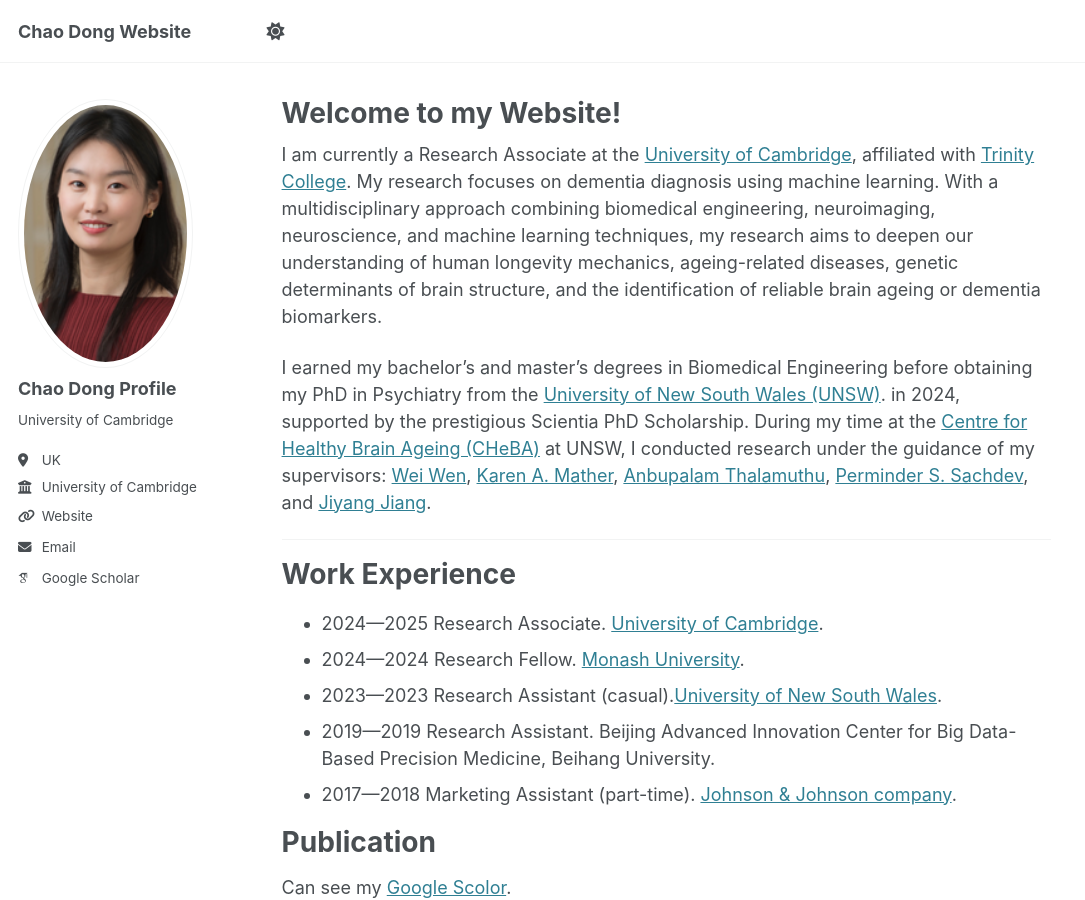
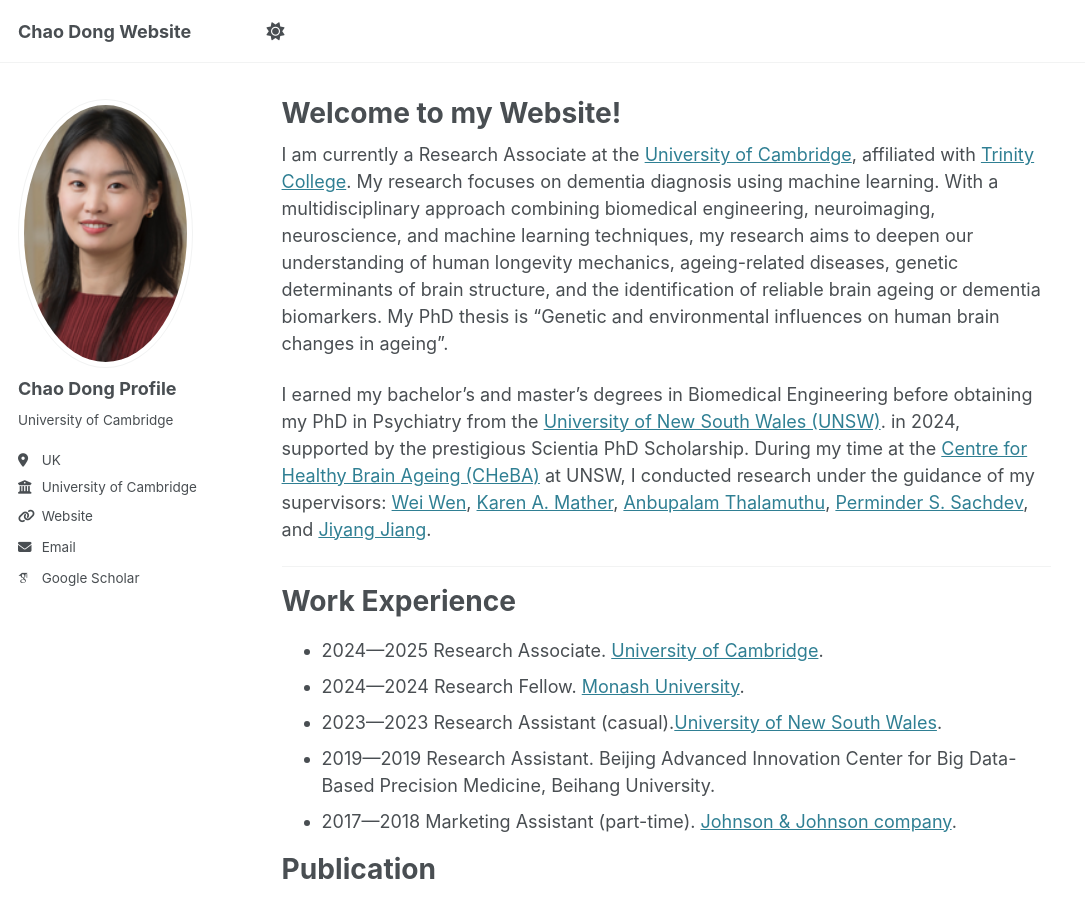
Before and after one commit to ChaoDong12/chaodong.github.io, a Jekyll site: the page built from _pages/about.md, in a window 1280 px wide and 900 px high. Shown: the whole window, without its empty margins (0-1085 px from the left). Built offline with Jekyll 4.4.1, drawn with Linux system fonts in a browser that asks for light colours; some web fonts are replaced; some of the changed text lies outside the part shown.

Commit message:
Update about.md

```diff
--- a/_pages/about.md
+++ b/_pages/about.md
@@ -7,7 +7,7 @@ redirect_from:
   - /about.html
 ---
 
-I am currently a Research Associate at the [University of Cambridge](https://www.psychol.cam.ac.uk/), affiliated with [Trinity College](https://www.trin.cam.ac.uk/). My research focuses on dementia diagnosis using machine learning. With a multidisciplinary approach combining biomedical engineering, neuroimaging, neuroscience, and machine learning techniques, my research aims to deepen our understanding of human longevity mechanics, ageing-related diseases, genetic determinants of brain structure, and the identification of reliable brain ageing or dementia biomarkers.
+I am currently a Research Associate at the [University of Cambridge](https://www.psychol.cam.ac.uk/), affiliated with [Trinity College](https://www.trin.cam.ac.uk/). My research focuses on dementia diagnosis using machine learning. With a multidisciplinary approach combining biomedical engineering, neuroimaging, neuroscience, and machine learning techniques, my research aims to deepen our understanding of human longevity mechanics, ageing-related diseases, genetic determinants of brain structure, and the identification of reliable brain ageing or dementia biomarkers. My PhD thesis is "Genetic and environmental influences on human brain changes in ageing".
 
 I earned my bachelor's and master's degrees in Biomedical Engineering before obtaining my PhD in Psychiatry from the [University of New South Wales (UNSW)](https://www.cheba.unsw.edu.au/). in 2024, supported by the prestigious Scientia PhD Scholarship. During my time at the [Centre for Healthy Brain Ageing (CHeBA)](https://www.cheba.unsw.edu.au/blog/chao-dong-meet-our-researcher-series) at UNSW, I conducted research under the guidance of my supervisors: [Wei Wen](https://scholar.google.com.au/citations?user=j-m4_E8AAAAJ&hl=en), [Karen A. Mather](https://scholar.google.com.au/citations?user=yQurwtYAAAAJ&hl=en), [Anbupalam Thalamuthu](https://scholar.google.com.au/citations?user=QPcKQVMAAAAJ&hl=en), [Perminder S. Sachdev](https://scholar.google.com.au/citations?user=joXgLDoAAAAJ&hl=en), and [Jiyang Jiang](https://scholar.google.com.au/citations?user=rLJeyIIAAAAJ&hl=en&oi=ao).
 
@@ -45,7 +45,7 @@ Can see my [Google Scolor](https://scholar.google.com.au/citations?user=LqtS59sA
 
 Conference and Presentation
 ======
-* Dong C, … Kourtzi Z. AI-guided tool for early dementia prediction based on blood marker and cognitive data outperforms PET biomarker-based predictions. [Dementias Platform UK](https://www.dementiasplatform.uk/), 2025
+* Dong C, … Kourtzi Z. AI-guided tool for early dementia prediction based on blood marker and cognitive data outperforms PET biomarker-based predictions. [Talk & Poster] [Dementias Platform UK](https://www.dementiasplatform.uk/), 2025
 * Dong C, Thalamuthu A, Jiang J, Mather KA, Brodaty H, Sachdev PS, Wen W. Brain anatomical imbalance mappings: associations with cognitive abilities, hand grip strength, and sequence variants. 2023 Annual Meeting of the [Organization for Human Brain Mapping (OHBM)](https://www.humanbrainmapping.org/i4a/pages/index.cfm?pageid=1), Montréal, Canada, from July 22 - July 26, 2023. Poster No: 2238.
 * Dong C, Pan Y, Thalamuthu A, Jiang J, Mather KA, Sachdev PS, Wen W. The 1st Australian UK Biobank Research Symposium, Brisbane, Australia, February 7 and 8, 2024.
 * Dong C, Pan Y, Thalamuthu A, Jiang J, Mather KA, Brodaty H, Sachdev PS, Wen W. The brain age of hippocampus-centred regions and associations with APOE genotype. The 30th [Organization for Human Brain Mapping (OHBM)](https://www.humanbrainmapping.org/i4a/pages/index.cfm?pageid=1). Annual Meeting in Seoul, Korea.
```
